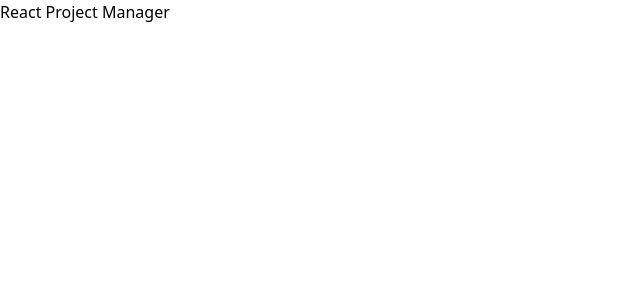
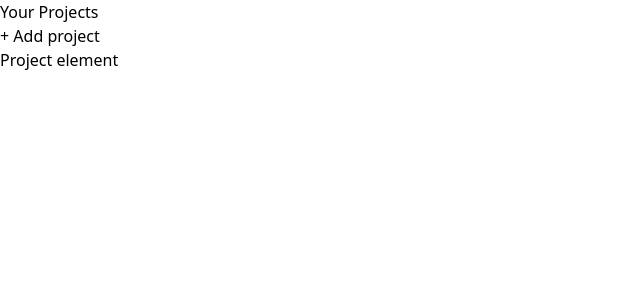
Before and after one commit to julia-lakomy/react-project-management-app, a React (Vite) app: page / in a window 1280 px wide. Shown: the top 300 px of the page, without its empty margins (0-640 px from the left). Built offline with nearby package versions, Linux system fonts and the light colour scheme.

Commit message:
Add ProjectsSidebar component

```diff
--- a/src/App.jsx
+++ b/src/App.jsx
@@ -1,8 +1,10 @@
+import ProjectsSidebar from "./components/ProjectsSidebar";
+
 function App() {
   return (
-    <>
-      <h1 className="my-8 text-center text-5xl font-bold">React Project Manager</h1>
-    </>
+    <main>
+      <ProjectsSidebar></ProjectsSidebar>
+    </main>
   );
 }
 
--- /dev/null
+++ b/src/components/ProjectsSidebar.jsx
@@ -0,0 +1,14 @@
+export default function ProjectsSidebar(){
+
+    return(
+        <aside>
+            <h2>Your Projects</h2>
+            <div>
+                <button>
+                   + Add project
+                </button>
+            </div>
+            <ul>Project element</ul>
+        </aside>
+    )
+}
```
